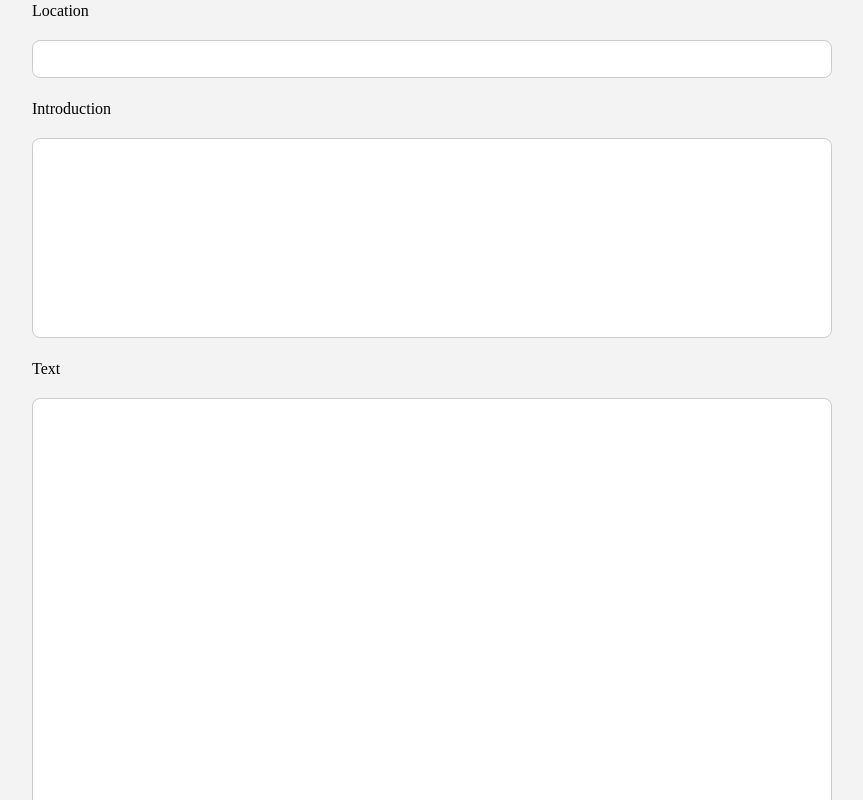
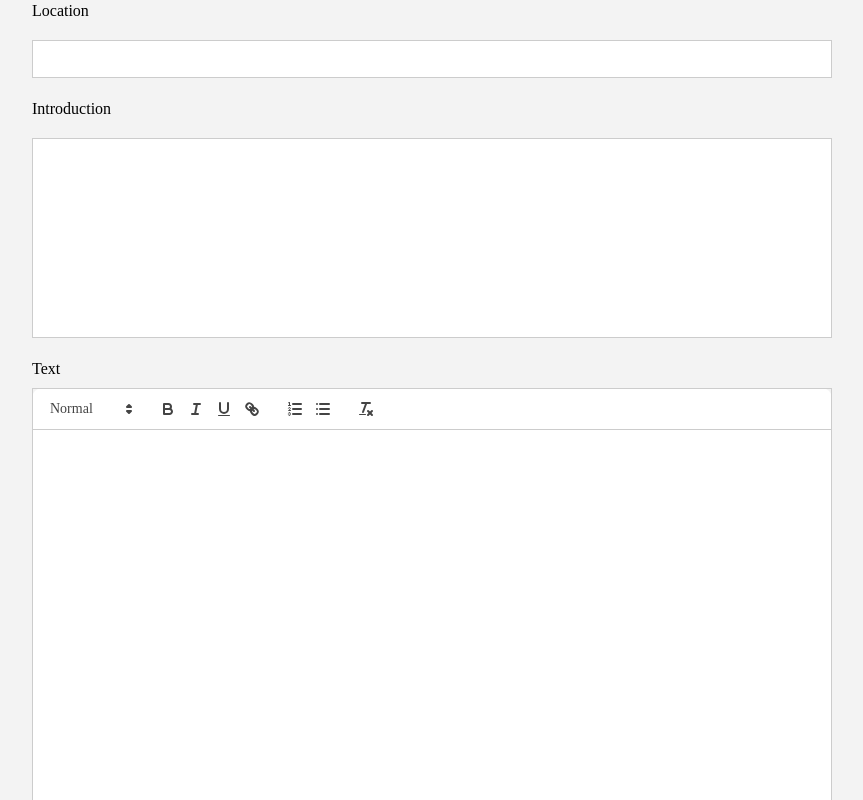
Before and after one commit to sybaeee/seoul-book, a Next.js app: page /registerForm in a window 1280 px wide. Shown: the part 400-1200 px from the top of the page, without its empty margins (208-1071 px from the left). Built offline with nearby package versions, Linux system fonts and the light colour scheme; a web font is replaced by a local one.

Commit message:
fix: registerForm에 markup 추가

```diff
--- a/src/pages/registerForm.js
+++ b/src/pages/registerForm.js
@@ -11,6 +11,7 @@ import {
   InputIntroduction,
   InputText,
 } from "@/styles/registerForm.style";
+import MarkupNote from "@/components/MarkupNote";
 
 const RegisterForm = () => {
   const [selectedOption, setSelectedOption] = useState("");
@@ -50,7 +51,8 @@ const RegisterForm = () => {
           <Title>Introduction</Title>
           <InputIntroduction type="Introduction" />
           <Title>Text</Title>
-          <InputText type="Text" />
+          <MarkupNote />
+          {/* <InputText type="Text" /> */}
           <ButtonBox>
             <Button onClick={() => console.log("폼을 제출했습니다.")}>
               Cancel
--- a/src/styles/registerForm.style.js
+++ b/src/styles/registerForm.style.js
@@ -37,7 +37,7 @@ export const Input = styled.input`
   width: 800px;
   margin: 10px 0;
   padding: 10px;
-  border-radius: 8px;
+  /* border-radius: 8px; */
   border: 1px solid #ccc;
 `;
 
@@ -64,7 +64,7 @@ export const InputIntroduction = styled.input`
   min-height: 200px;
   margin: 10px 0;
   padding: 10px;
-  border-radius: 8px;
+  /* border-radius: 8px; */
   border: 1px solid #ccc;
 `;
 
```
